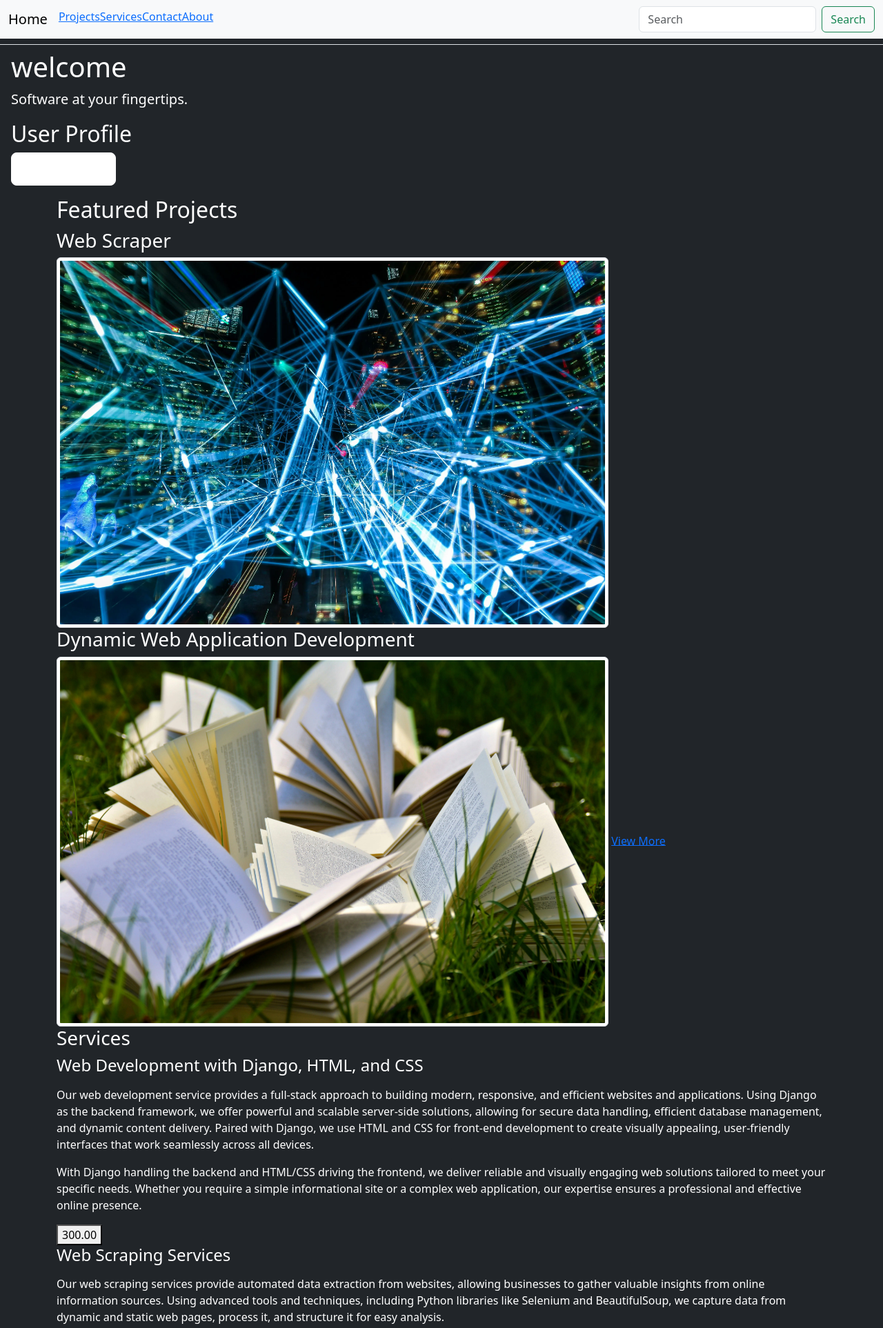
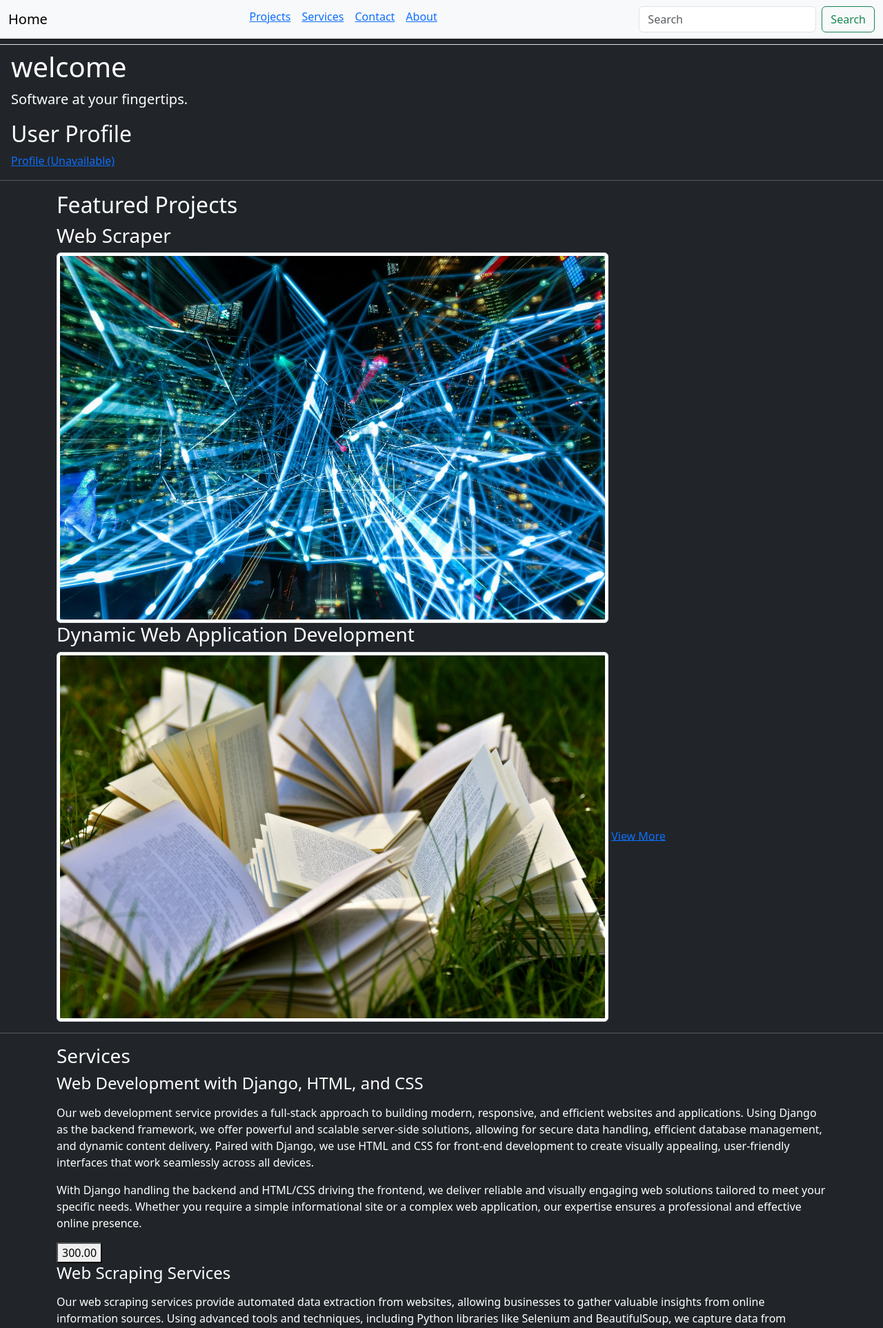
Before and after one commit to Njoro90260/portfolio-web2, a Django app: page / in a window 1280 px wide. Shown: the top 1925 px of the page at 69% size. Run offline with Django 4.2, Linux system fonts and the light colour scheme; data comes from the database, SQL or seed files in the repository; parts of the project's set-up code (start-up, migrations or seed data) failed here and were passed over; some libraries are stand-ins or nearby versions.

Commit message:
fixed user profile errors.

```diff
--- a/my_portfolio/templates/my_portfolio/base.html
+++ b/my_portfolio/templates/my_portfolio/base.html
@@ -19,30 +19,19 @@
         <span class="navbar-toggler-icon"></span>
       </button>
       <div class="collapse navbar-collapse" id="navbarSupportedContent">
-            <ul class="navbar-nav me-auto mb-2">
-              <li class="nav-item">
+        <ul class="navbar-nav me-auto mb-2 centered-nav">
+          <li class="nav-item me-3">
             <a href="#projects">Projects</a>
           </li>
-              <li class="nav-item">
+          <li class="nav-item me-3">
             <a href="#services">Services</a>
           </li>
-              <li class="nav-item">
+          <li class="nav-item me-3">
             <a href="#contact">Contact</a>
           </li>
-              <li class="nav-item">
+          <li class="nav-item me-3">
             <a href="">About</a>
           </li>
-              {% comment %} <li class="nav-item dropdown">
-                <a class="nav-link dropdown-toggle" href="#" id="navbarDropdown" role="button" data-bs-toggle="dropdown" aria-expanded="false">
-                  Dropdown
-                </a>
-                <ul class="dropdown-menu" aria-labelledby="navbarDropdown">
-                  <li> <a href="#contact">Contact</a></li>
-                  <li><a href="">About</a></li>
-                  <li><hr class="dropdown-divider"></li>
-                  <li><a class="dropdown-item" href="#">Something else here</a></li>
-                </ul>
-              </li> {% endcomment %}
         </ul>
         <form class="d-flex">
           <input class="form-control me-2" type="search" placeholder="Search" aria-label="Search">
--- a/my_portfolio/templates/my_portfolio/index.html
+++ b/my_portfolio/templates/my_portfolio/index.html
@@ -5,15 +5,22 @@
 <section class="Container">
   <!-- Profiles -->
   <div class="px-3">
+    <div>
       <h1>welcome</h1>
       <p class="lead">Software at your fingertips.</p>
-    <p class="lead">
+    </div>
+    <div>
       <h2>User Profile</h2>
-    <a href="{% url 'my_portfolio:profile' username=user.username %}"
-      class="btn btn-lg btn-secondary fw-bold border-white bg-white">View Profile</a>
-    </p>
+      {% if user.username %}
+      <a href="{% url 'my_portfolio:profile' username=user.username %}">Profile</a>
+      {% else %}
+      <a href="#">Profile (Unavailable)</a>
+      {% endif %}
+
+    </div>
   </div>
 </section>
+<hr>
 <!-- Projects section -->
 <section id="projects" class="container">
   <h2>Featured Projects</h2>
@@ -25,7 +32,7 @@
   <a href="{% url 'my_portfolio:projects' %}">View More</a>
 
 </section>
-
+<hr>
 <section id="services" class="container">
   <!-- {% comment %} services section {% endcomment %} -->
   <h3>Services</h3>
@@ -36,7 +43,7 @@
   {% endfor %}
 
 </section>
-
+<hr>
 <section id="clients" class="container">
   <!-- Clients -->
   <h3>Clients</h3>
@@ -64,7 +71,7 @@
     </button>
   </div>
 </section>
-
+<hr>
 
 <section id="Testimonials" class="container">
   <!-- Testimonials -->
@@ -77,7 +84,7 @@
   </li>
   {% endfor %}
 </section>
-
+<hr>
 <section id="contact" class="container">
   <!-- Contact section -->
   <h3>Contact Us.</h3>
@@ -102,7 +109,7 @@
     <button type="submit" name="contact_submit" class="btn btn-primary">Send Message</button>
   </form>
 </section>
-
+<hr>
 <section class="container">
   <!-- Newsletter Subscription Form -->
   <h2>Subscribe to Our Newsletter</h2>
@@ -112,5 +119,5 @@
     <button type="submit" name="newsletter_submit" class="btn btn-primary">Subscribe</button>
   </form>
 </section>
-
+<hr>
 {% endblock content %}
--- a/static/css/styles.css
+++ b/static/css/styles.css
@@ -33,3 +33,18 @@ img {
     width: 30% !important;
     height: 100px !important;
   }
+.centered-nav {
+  display: flex;
+  justify-content: center;
+  flex-grow: 1;
+}
+.navbar-collapse {
+  display: flex;
+  justify-content: center;
+}
+@media (max-width: 992px) {
+  .navbar-collapse {
+    flex-direction: column;
+    align-items: center;
+  }
+}
```
Lines whose indentation alone changed are shown as unchanged.
